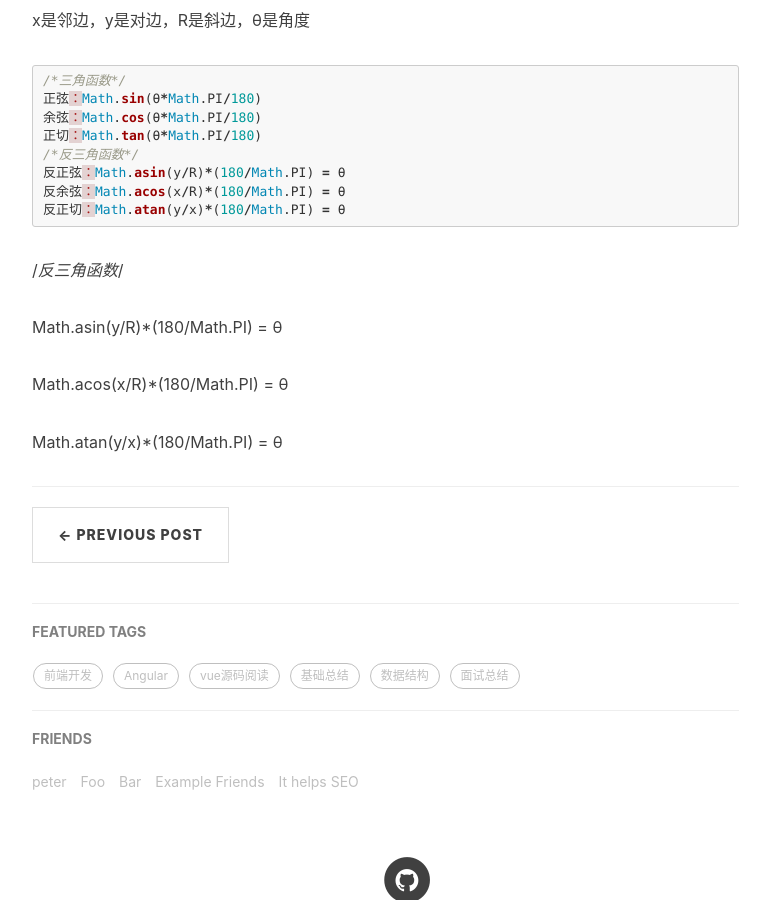
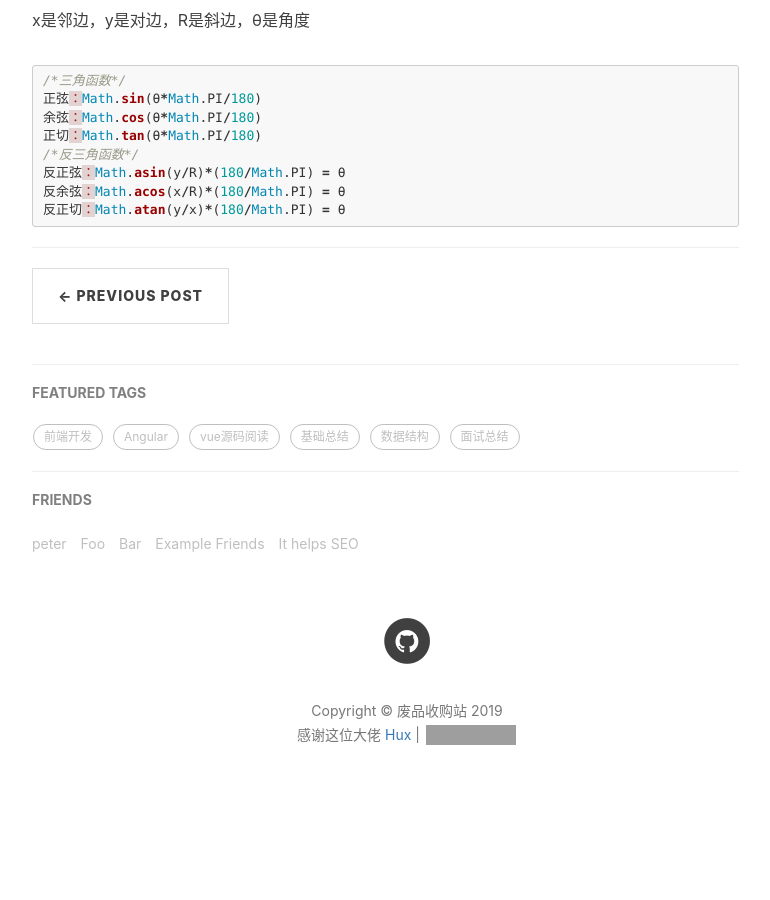
Before and after one commit to DimaLiLongJi/My-Blog, a Jekyll site: the page built from _posts/2019-04-06-基础总结-13.canvas.markdown, in a window 1280 px wide and 900 px high, scrolled down 5439 px. Shown: the whole window, without its empty margins (233-1003 px from the left). Built offline with Jekyll 4.4.1, drawn with Linux system fonts in a browser that asks for light colours; nearby versions of some CDN libraries; comment, search, counter and statistics services are not loaded; after the commit the page ends 6277 px from its top, so only the background shows below that; grey boxes are pictures that could not be loaded.

Commit message:
change name

````diff
--- a/_posts/2019-03-17-webpack学习-1.构建流程及输出解析.markdown
+++ b/_posts/2019-03-17-webpack学习-1.构建流程及输出解析.markdown
@@ -6,7 +6,6 @@ date:       2019-03-17
 author:     "本人"
 header-img: "img/2019/summary/js.jpeg"
 tags:
-    - 基础总结
     - Webpack
 ---
 
--- a/_posts/2019-04-06-基础总结-12.canvas.markdown
+++ b/_posts/2019-04-06-基础总结-13.canvas.markdown
@@ -211,12 +211,3 @@ x是邻边，y是对边，R是斜边，θ是角度
 反余弦：Math.acos(x/R)*(180/Math.PI) = θ
 反正切：Math.atan(y/x)*(180/Math.PI) = θ
 ```
-
-
-/*反三角函数*/
-
-Math.asin(y/R)*(180/Math.PI) = θ
-
-Math.acos(x/R)*(180/Math.PI) = θ
-
-Math.atan(y/x)*(180/Math.PI) = θ
````
